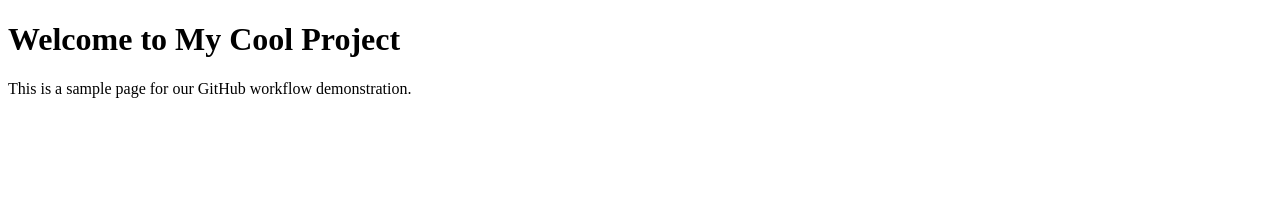
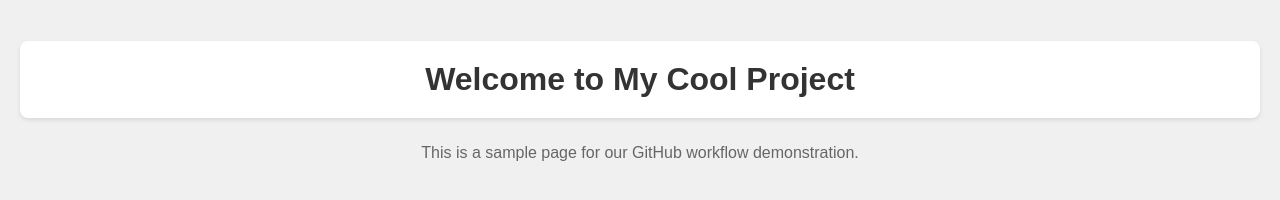
Before and after one commit to sanjeevr86/sample-mcp, a plain HTML site: page index.html in a window 1280 px wide. Drawn offline with Linux system fonts and the light colour scheme.

Commit message:
Add CSS styling to the page

```diff
--- a/index.html
+++ b/index.html
@@ -4,6 +4,27 @@
     <meta charset="UTF-8">
     <meta name="viewport" content="width=device-width, initial-scale=1.0">
     <title>Welcome to MCP</title>
+    <style>
+        body {
+            font-family: Arial, sans-serif;
+            margin: 0;
+            padding: 20px;
+            background-color: #f0f0f0;
+        }
+        h1 {
+            color: #333;
+            text-align: center;
+            padding: 20px;
+            background-color: #fff;
+            border-radius: 8px;
+            box-shadow: 0 2px 4px rgba(0,0,0,0.1);
+        }
+        p {
+            color: #666;
+            line-height: 1.6;
+            text-align: center;
+        }
+    </style>
 </head>
 <body>
     <h1>Welcome to My Cool Project</h1>
```
